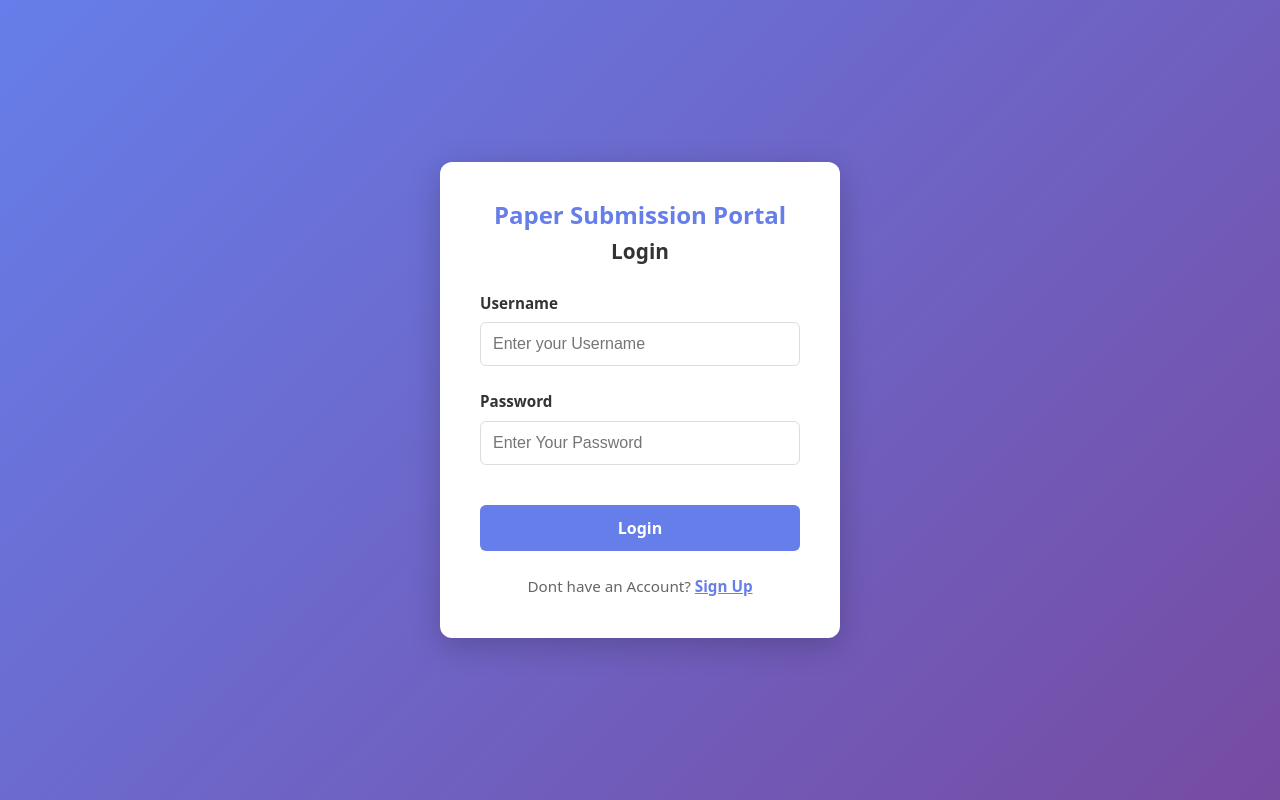
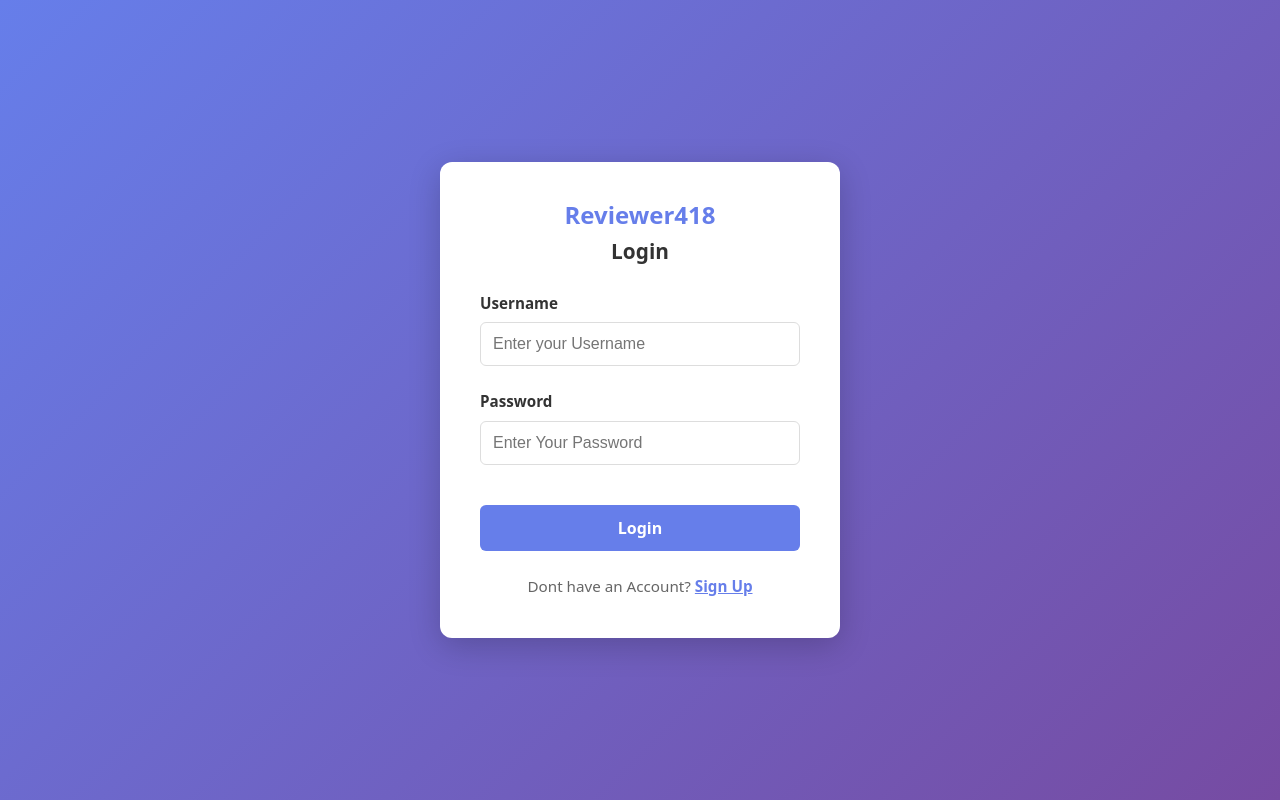
Before and after one commit to Ichairez3/Reviewer418, a React (Vite) app in the folder Project418/: page / in a window 1280 px wide. Built offline with nearby package versions, Linux system fonts and the light colour scheme.

Commit message:
Changed some names

```diff
--- a/Project418/src/Login.tsx
+++ b/Project418/src/Login.tsx
@@ -51,7 +51,7 @@ export function Login({ onLogin }: LoginProps) {
     return (
         <div className = "login-container">
             <div className = "login-box">
-                <h1> Paper Submission Portal</h1>
+                <h1> Reviewer418 </h1>
                 <h2>{isSignup ? 'Create Account' : 'Login'}</h2>
 
                 {error && <div className="error-message">{error}</div>}
--- a/Project418/src/SubmissionPage.tsx
+++ b/Project418/src/SubmissionPage.tsx
@@ -104,7 +104,7 @@ export function SubmissionPage({ username, onLogout }: SubmissionPageProps) {
                 onShowAccount={handleShowAccount}
             />
             <div className = "header">
-                <h1>Paper Submission Portal</h1>
+                <h1>Tea Submission Portal</h1>
                 <div className = "user-info">
                     <span className="username-display">Welcome, {username}</span>
                     <button className="logout-btn" onClick={onLogout}>
```
